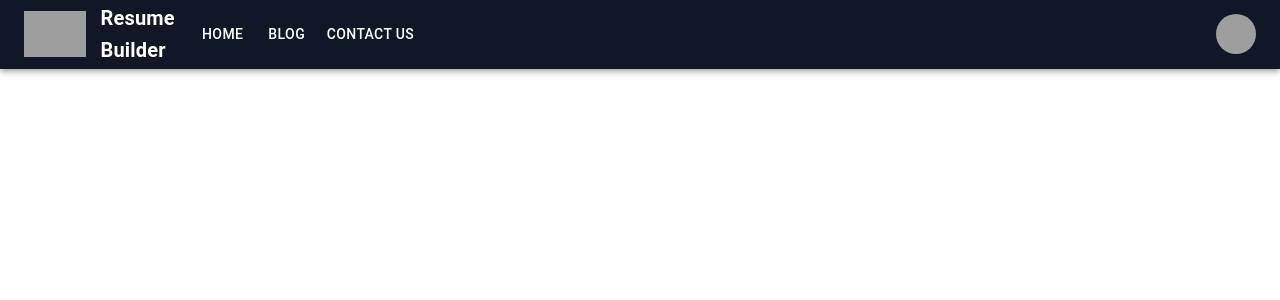
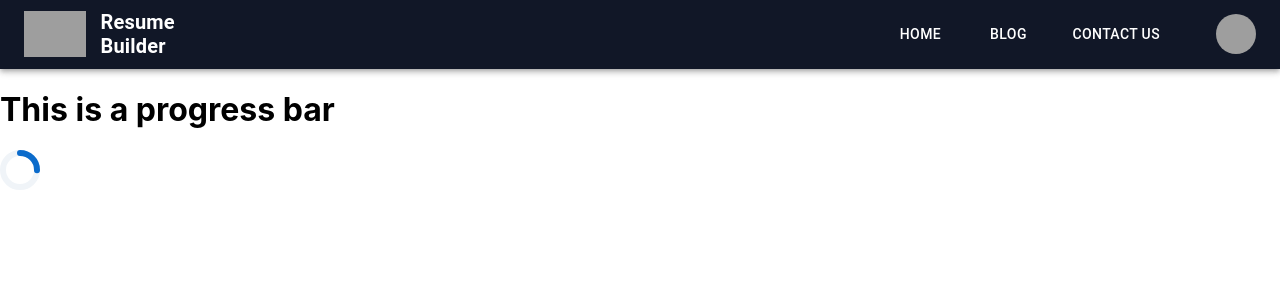
Before and after one commit to CSI-VIT-AP/CSI-Resume-Builder-Old, a React (Create React App) app: page /Home in a window 1280 px wide. Shown: the top 300 px of the page. Built offline with nearby package versions, Linux system fonts and the light colour scheme; grey boxes are pictures that could not be loaded.

Commit message:
Latest Update

```diff
--- a/package.json
+++ b/package.json
@@ -3,10 +3,11 @@
   "version": "0.1.0",
   "private": true,
   "dependencies": {
-    "@emotion/react": "^11.10.5",
-    "@emotion/styled": "^11.10.5",
+    "@emotion/react": "^11.10.6",
+    "@emotion/styled": "^11.10.6",
     "@material-ui/core": "^4.12.4",
     "@mui/icons-material": "^5.11.0",
+    "@mui/joy": "*",
     "@mui/material": "^5.11.3",
     "@testing-library/jest-dom": "^5.16.5",
     "@testing-library/react": "^13.4.0",
--- a/src/components/Navbar.js
+++ b/src/components/Navbar.js
@@ -39,13 +39,14 @@ function ResponsiveAppBar() {
     <AppBar position="static" sx={{backgroundColor: "#111727"}}>
       <Container maxWidth="xl">
         <Toolbar disableGutters>
-          <img src={logo} width="5%"/>
+          <img src={logo} width= "5%" alt = "a person wrintg something on oard" />
           <Typography
             variant="h6"
             noWrap
             component="a"
             href="#"
             sx={{
+              lineHeight: 1.2,
               mr: 2,
               display: { xs: 'none', md: 'flex' },
               fontFamily: 'roboto',
@@ -95,6 +96,7 @@ function ResponsiveAppBar() {
             </Menu>
 
           </Box>
+
           <Typography
             variant="h5"
             noWrap
@@ -111,12 +113,12 @@ function ResponsiveAppBar() {
           >
             CSI-VITAP
           </Typography>
-          <Box sx={{ flexGrow: 1, display: { xs: 'none', md: 'flex' } }}>
+          <Box sx={{ flexGrow: 1, display: { xs: 'none', md: 'flex' }, justifyContent: 'flex-end' }}>
             {pages.map((page) => (
               <Button
                 key={page}
                 onClick={handleCloseNavMenu}
-                sx={{ my: 2, color: 'white', display: 'block' }}
+                sx={{ my: 2, color: 'white', display: 'block', mr: 6, ml:-3 }}
               >
                 {page}
               </Button>
--- /dev/null
+++ b/src/components/ProgressBar.js
@@ -0,0 +1,14 @@
+import CircularProgress from '@mui/joy/CircularProgress';
+
+const ProgressBar = () => {
+    return (
+        <>
+        <h1>This is a progress bar</h1>
+        <CircularProgress determinate value={25} />
+
+        </>
+
+     );
+}
+
+export default ProgressBar;
--- a/src/pages/Auth.js
+++ b/src/pages/Auth.js
@@ -1,5 +1,4 @@
 import * as React from 'react';
-import Avatar from '@mui/material/Avatar';
 import Button from '@mui/material/Button';
 import CssBaseline from '@mui/material/CssBaseline';
 import TextField from '@mui/material/TextField';
@@ -10,6 +9,7 @@ import Grid from '@mui/material/Grid';
 import Typography from '@mui/material/Typography';
 import { createTheme, ThemeProvider } from '@mui/material/styles';
 import logo from './logo.png'
+import bgimg from '../static/images/authimage.jpg'
 
 function Copyright(props) {
   return (
@@ -62,7 +62,7 @@ export default function SignInSide() {
           sm={4}
           md={7}
           sx={{
-            backgroundImage: 'url(https://s3-alpha-sig.figma.com/img/b86c/d25d/d537ba27bbfd05063c6288ef85a45be8?Expires=1673827200&Signature=latmpkF4aHPFHs1g0eszgbeA~ajXGG0SQcI~eStzH4cwMECnQFfXi6wc9iwMoTlWShlKASZsADV0DYyrLjc-OSW4OeXxrjViEHdeUxLZ2WIJpYLK9Z07xnAKfCne3EGtaVt9y5HWlf8nWtk8nsJ6kHa9c4IFjIxBq3xc0Fwl0Sd2Bxv6vLFhRQVPHAUBFOD1ZCOAAiK6SZ5vy1X3s0jHUwFJYlAN5GsyTVotJ5YT6aa49BJU-Xr4jQU1q8ESOF-Rpdsh2exEMw4LW7x6enHhQwowOAAi3rR-JnotRtow8LB8R5Bwbv0VnsMf-wRQ~jH0vFl2B6hZliAaA6Et-NSLhg__&Key-Pair-Id=APKAQ4GOSFWCVNEHN3O4)',
+            backgroundImage: `url(${bgimg})`,
             backgroundRepeat: 'no-repeat',
             backgroundColor: (t) =>
               t.palette.mode === 'light' ? t.palette.grey[50] : t.palette.grey[900],
@@ -80,7 +80,7 @@ export default function SignInSide() {
               alignItems: 'center',
             }}
           >
-              <img src={logo} width="20%"/>
+              <img src={logo} width="20%" alt ="club logo"/>
             <Typography component="h1" variant="h4" gutterBottom sx={{fontWeight: 600}}>
               Resume Builder
             </Typography>
--- a/src/pages/Home.js
+++ b/src/pages/Home.js
@@ -1,26 +1,7 @@
-import { Box } from '@mui/material';
-import { Container } from '@mui/system';
+import { Box, Grid } from '@mui/material';
 import React from 'react'
 import Navbar from '../components/Navbar';
-// import { ThemeProvider, createTheme } from '@mui/material/styles';
-
-// const theme = createTheme({
-//     palette:{
-//         primary: {
-//             main:  '#BAFE66'
-
-//         },
-//         secondary:{
-//             main: "#111727"
-//         },
-//         typography: {
-//             body1: {
-//               fontWeight: 600 // or 'bold'
-//             }
-//           }
-
-//     }
-// });
+import ProgressBar from '../components/ProgressBar';
 
 
 const Home = () => {
@@ -29,9 +10,10 @@ const Home = () => {
 
         <Box>
         <Navbar/>
-
         </Box>
-
+        <Grid>
+            <ProgressBar/>
+        </Grid>
         </>
         // <ThemeProvider theme={theme}>
         // </ThemeProvider>
```
Also changed, not shown: src/images/image.svg (added), 1 other file (tests, documents, lock files or other folders).
